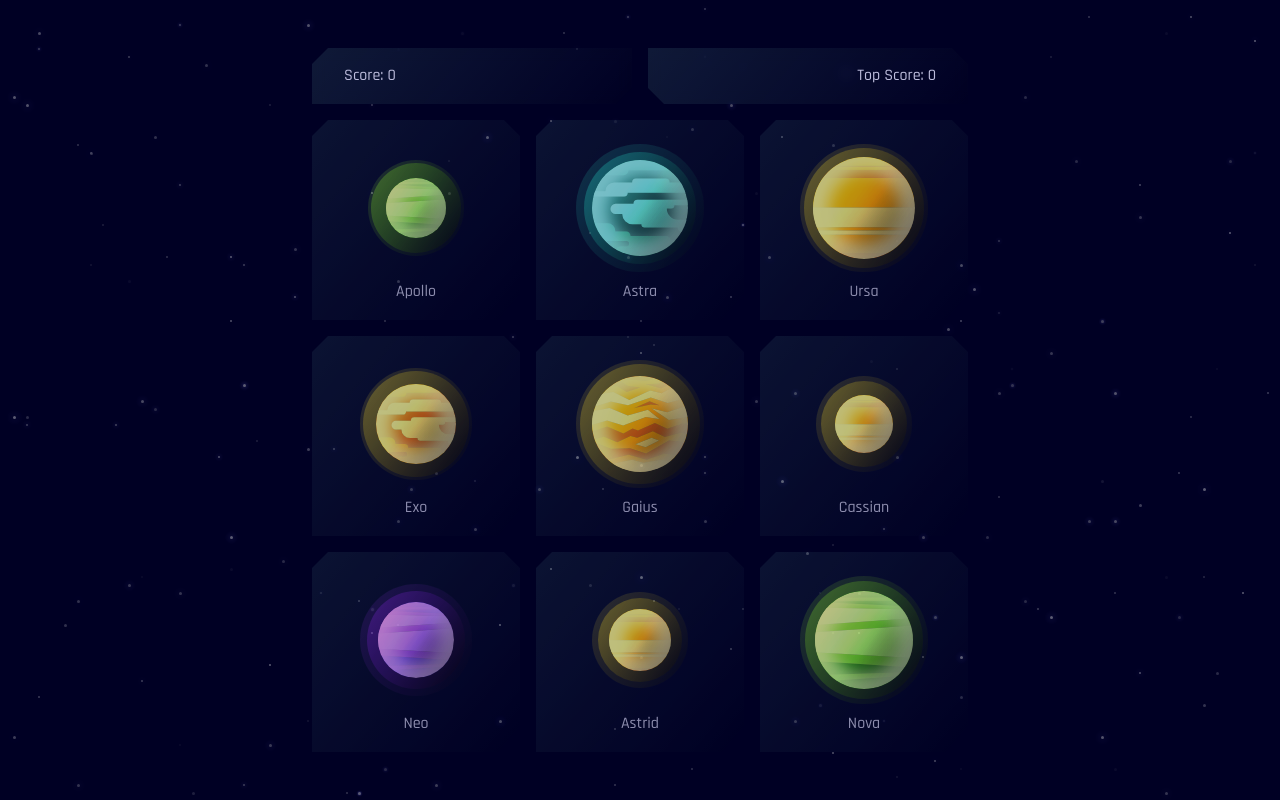
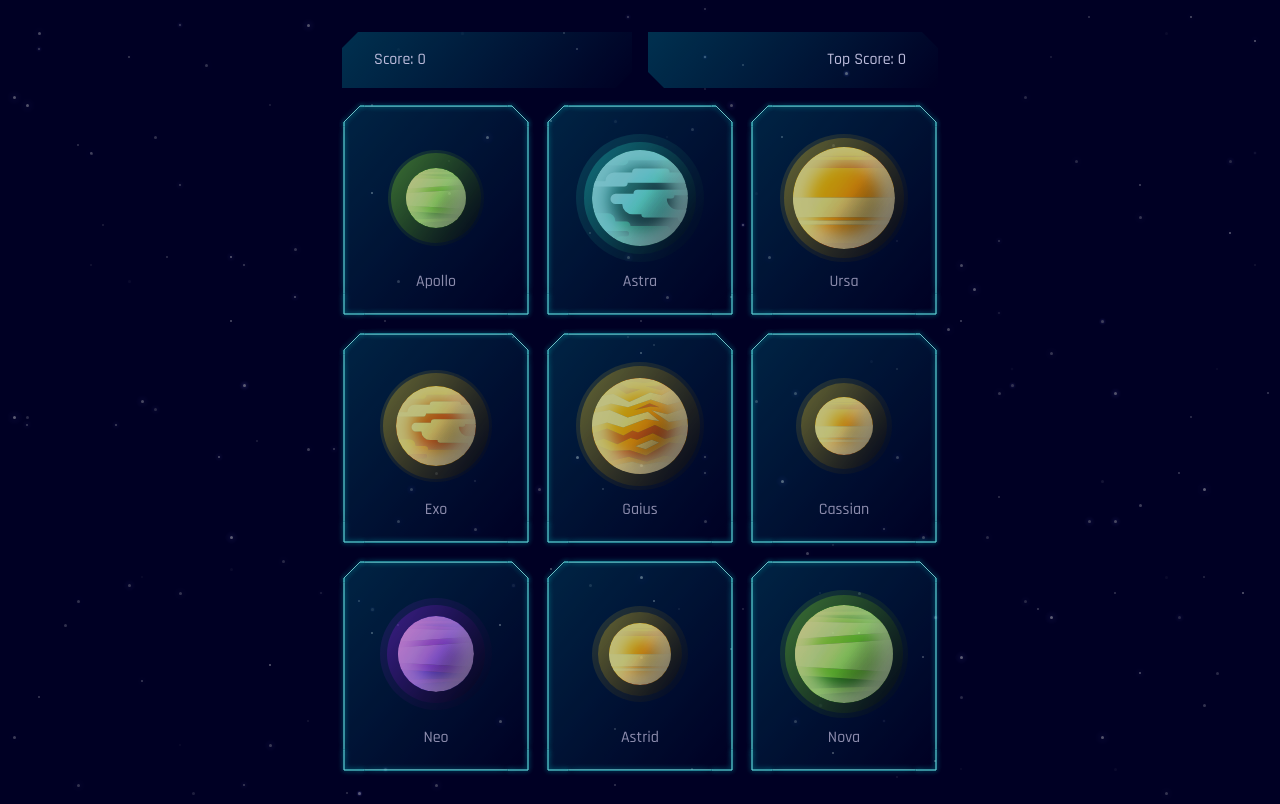
Before and after one commit to acarlie/remember-it-again, a React (Create React App) app: page / in a window 1280 px wide. Both pictures are taken after a click on the button "Start Game". Built offline with nearby package versions, Linux system fonts and the light colour scheme.

Commit message:
update(corner-size): corner size now available on card and outline-card

```diff
--- a/src/components/cards/outline-card.definitions.ts
+++ b/src/components/cards/card.definitions.ts
@@ -1,3 +1,5 @@
+import * as React from 'react'
+
 export type GlowAnimationProps = {
     length: number
     delay: number
@@ -11,17 +13,27 @@ export type SideProps = CardAnimationProp & {
     rotation: number
 }
 
-export type CornerProps = SideProps & {
+export const defaultCornerSize = 16;
+
+type CornerSizeProp = {
+    cornerSize?: number
+}
+
+export type CornerProps = CornerSizeProp & SideProps & {
     isClipped?: boolean
 }
 
-export type Corners = {
+export type Corners = CornerSizeProp & {
     tl?: boolean
     tr?: boolean
     bl?: boolean
     br?: boolean
 }
 
+export type CardProps = Corners & {
+    children?: React.ReactNode
+}
+
 export type OutlineCardProps = Corners & CardAnimationProp & {
     children: React.ReactNode
 }
--- a/src/components/cards/card.tsx
+++ b/src/components/cards/card.tsx
@@ -4,37 +4,25 @@ import CSS from 'csstype';
 
 import { css } from '@emotion/react'
 import { updateOpacity, theme } from '../../theme'
-
-type Corners = {
-    tl?: boolean
-    tr?: boolean
-    bl?: boolean
-    br?: boolean
-    cornerSize?: `${number}px`
-}
-
-interface CardProps extends Corners {
-    children: React.ReactNode
-}
+import { CardProps, Corners, defaultCornerSize } from './card.definitions';
 
 const cardStyles = {
     card: css`
-        backdrop-filter: blur( 6.5px );
-        -webkit-backdrop-filter: blur( 6.5px );
-        background: linear-gradient(130deg,  hsla(173deg, 100%, 80%, .1), ${updateOpacity(theme.color.neutral100, 0)}) ;
+        backdrop-filter: blur( .5px );
+        -webkit-backdrop-filter: blur( .5px );
+        background: linear-gradient(130deg,   ${updateOpacity(theme.color.primary200, .2)}, ${updateOpacity(theme.color.neutral100, 0)}) ;
         box-shadow: 0 8px 32px 0 rgba( 31, 38, 135, 0.37 );
         padding: 1rem 2rem;
     `,
-    getClipPathStyles: ({ tl, tr, bl, br, cornerSize = '16px' }: Corners) => {
+    getClipPathStyles: ({ tl, tr, bl, br, cornerSize }: Corners) => {
         const ret: CSS.Properties = {
-            clipPath: `polygon(${tl ? `0 ${cornerSize}, ${cornerSize} 0,` : '0 0,'} ${tr ? `calc(100% - ${cornerSize}) 0, 100% ${cornerSize},` : '100% 0,'} ${br ? `100% calc(100% - ${cornerSize}), calc(100% - ${cornerSize}) 100%,` : '100% 100%,'}  ${bl ? `${cornerSize} 100%, 0 calc(100% - ${cornerSize})` : '0 100%'})`
+            clipPath: `polygon(${tl ? `0 ${cornerSize}px, ${cornerSize}px 0,` : '0 0,'} ${tr ? `calc(100% - ${cornerSize}px) 0, 100% ${cornerSize}px,` : '100% 0,'} ${br ? `100% calc(100% - ${cornerSize}px), calc(100% - ${cornerSize}px) 100%,` : '100% 100%,'}  ${bl ? `${cornerSize}px 100%, 0 calc(100% - ${cornerSize}px)` : '0 100%'})`
         }
         return ret
     }
 }
 
-
-export const Card = ({ tl, tr, bl, br, cornerSize, children }: CardProps) => {
+export const Card = ({ tl, tr, bl, br, cornerSize = defaultCornerSize, children }: CardProps) => {
     return (
         <div css={cardStyles.card} style={cardStyles.getClipPathStyles({ tl, tr, bl, br, cornerSize })}>
             {children}
--- a/src/components/cards/index.ts
+++ b/src/components/cards/index.ts
@@ -1,3 +1,3 @@
 export * from './card'
 export * from './outline-card'
-export * from './outline-card.definitions'
+export * from './card.definitions'
--- a/src/components/cards/outline-card.tsx
+++ b/src/components/cards/outline-card.tsx
@@ -3,40 +3,60 @@
 import CSS from 'csstype';
 
 import { css, keyframes } from "@emotion/react"
-import { GlowAnimationProps, SideProps, CornerProps, OutlineCardProps } from "./outline-card.definitions"
+import { defaultCornerSize, GlowAnimationProps, SideProps, CornerProps, OutlineCardProps } from "./card.definitions"
+import { Card } from './card';
 
-const cornerSize = '22px'
+const svgPadding = 2
+const svgCornerSize = 22
+const svgInnerCornerSize = svgCornerSize - svgPadding
 
 const animations = {
     glow: keyframes`
         0%, 100% {
-            filter: drop-shadow(0px 0px 3px rgba(0, 255, 255, .5));
+            filter: drop-shadow(0px 0px 2px rgba(0, 255, 255, .5));
         }
         50% {
-            filter: drop-shadow(0px 0px 5px rgba(0, 255, 255, .75));
+            filter: drop-shadow(0px 0px 4px rgba(0, 255, 255, 1));
         }
     `
 }
 
-const cardStyles = {
-    content: css`
-        background: aqua;
-        opacity: 0.2;
+const outlineCardStyles = {
+    background: css`
+        padding: ${svgPadding}px;
+        position: absolute;
+        top: 0;
+        left: 0;
+        width: 100%;
+        height: 100%;
+        > * {
+            width: 100%;
+            height: 100%;
+        }
     `,
+    container: css`
+      position: relative;
+    `,
+    getAnimationStyles: ({ length, delay }: GlowAnimationProps) => {
+        const ret: CSS.Properties = {
+            animationDuration: `${length}ms`,
+            animationDelay: `${delay}ms`,
+            animationIterationCount: 'infinite',
+            animationTimingFunction: 'linear'
+        }
+        return ret
+    },
     grid: css`
+        position: relative;
+        z-index: 10;
         display: grid;
-        grid-template-columns: ${cornerSize} minmax(0px, auto) ${cornerSize};
-        grid-template-rows: ${cornerSize} minmax(0px, auto) ${cornerSize};
+        grid-template-columns: ${svgCornerSize}px minmax(0px, auto) ${svgCornerSize}px;
+        grid-template-rows: ${svgCornerSize}px minmax(0px, auto) ${svgCornerSize}px;
         height: 100%;
         width: 100%;
 
         .container {
             overflow: visible;
-        }
-
-        .fill {
-            opacity: 0.2;
-            fill: aqua;
         }
 
         [class^="stroke"] {
@@ -48,75 +68,68 @@ const cardStyles = {
 
         .stroke-top {
             stroke: #c5fffd;
-            stroke-width: 2px;
+            stroke-width: .75px;
         }
 
         .stroke-bottom {
             stroke: aqua;
-            stroke-width: 3px;
+            stroke-width: 1px;
         }
     `
 }
 
-const getAnimationStyles = ({ length, delay }: GlowAnimationProps) => {
-    const ret: CSS.Properties = {
-        animationDuration: `${length}ms`,
-        animationDelay: `${delay}ms`,
-        animationIterationCount: 'infinite',
-        animationTimingFunction: 'linear'
-    }
-    return ret
-}
-
-const Corner = ({ rotation, animation, isClipped }: CornerProps) => {
-    const path = isClipped ? "M22,2H18l-16,16v4" : "M22,2H2,2v20"
+const Corner = ({ rotation, animation, isClipped, cornerSize = defaultCornerSize }: CornerProps) => {
+    const path = isClipped ? `M22,2h-${svgInnerCornerSize - cornerSize}l-${cornerSize},${cornerSize}v${svgInnerCornerSize - cornerSize}` : "M22,2H2,2V22"
 
     return (
         <svg className="container" style={{ transform: `rotate(${rotation}deg)` }} xmlns="http://www.w3.org/2000/svg" width="100%" height="100%" viewBox="0 0 22 22">
-            <path className="fill" d={`${path}H22Z`} />
-            <path className="stroke-bottom" d={path} style={animation && getAnimationStyles(animation)} />
-            <path className="stroke-top" d={path} style={animation && getAnimationStyles(animation)} />
+            {/* <path className="fill" d={`${path}H22Z`} /> */}
+            <path className="stroke-bottom" d={path} style={animation && outlineCardStyles.getAnimationStyles(animation)} />
+            <path className="stroke-top" d={path} style={animation && outlineCardStyles.getAnimationStyles(animation)} />
         </svg>
     )
 }
 
 const SideHorizontal = ({ rotation, animation }: SideProps) => (
     <svg className="container" style={{ transform: `rotate(${rotation}deg)` }} xmlns="http://www.w3.org/2000/svg" width="100%" height="100%" viewBox="0 0 60 22" preserveAspectRatio="none">
-        <rect className="fill" y="2" width="60" height="20" />
-        <line className="stroke-bottom" x1="60" y1="2" y2="2" style={animation && getAnimationStyles(animation)} />
-        <line className="stroke-top" x1="60" y1="2" y2="2" style={animation && getAnimationStyles(animation)} />
+        {/* <rect className="fill" y="2" width="60" height="20" /> */}
+        <line className="stroke-bottom" x1="60" y1="2" y2="2" style={animation && outlineCardStyles.getAnimationStyles(animation)} />
+        <line className="stroke-top" x1="60" y1="2" y2="2" style={animation && outlineCardStyles.getAnimationStyles(animation)} />
     </svg>
 )
 
 const SideVertical = ({ rotation, animation }: SideProps) => (
     <svg className="container" style={{ transform: `rotate(${rotation}deg)` }} xmlns="http://www.w3.org/2000/svg" width="100%" height="100%" viewBox="0 0 22 60" preserveAspectRatio="none">
-        <rect className="fill" x="2" width="20" height="60" />
-        <line className="stroke-bottom" x1="2" x2="2" y2="60" style={animation && getAnimationStyles(animation)} />
-        <line className="stroke-top" x1="2" x2="2" y2="60" style={animation && getAnimationStyles(animation)} />
+        {/* <rect className="fill" x="2" width="20" height="60" /> */}
+        <line className="stroke-bottom" x1="2" x2="2" y2="60" style={animation && outlineCardStyles.getAnimationStyles(animation)} />
+        <line className="stroke-top" x1="2" x2="2" y2="60" style={animation && outlineCardStyles.getAnimationStyles(animation)} />
     </svg>
 )
 
 // NOTE: Only using emotion on top level component to reduce repeated <style> tags rendering
 // TODO: Explore other ways to use Emotion in sub-components
-export const OutlineCard = ({ tl, tr, bl, br, children, animation }: OutlineCardProps) => (
-    <div css={cardStyles.grid}>
-
+export const OutlineCard = ({ tl, tr, bl, br, children, animation, cornerSize }: OutlineCardProps) => (
+    <div css={outlineCardStyles.container}>
+        <div css={outlineCardStyles.background}>
+            <Card tl={tl} tr={tr} bl={bl} cornerSize={cornerSize} />
+        </div>
+        <div css={outlineCardStyles.grid}>
             {/* Top */}
-        <Corner rotation={0} isClipped={tl} animation={animation} />
+            <Corner cornerSize={cornerSize} rotation={0} isClipped={tl} animation={animation} />
             <SideHorizontal rotation={0} animation={animation} />
-        <Corner rotation={90} isClipped={tr} animation={animation} />
+            <Corner cornerSize={cornerSize} rotation={90} isClipped={tr} animation={animation} />
 
             {/* Center */}
             <SideVertical rotation={0} animation={animation} />
-        <div css={cardStyles.content}>
+            <div>
                 {children}
             </div>
             <SideVertical rotation={180} animation={animation} />
 
             {/* Bottom */}
-        <Corner rotation={270} isClipped={bl} animation={animation} />
+            <Corner cornerSize={cornerSize} rotation={270} isClipped={bl} animation={animation} />
             <SideHorizontal rotation={180} animation={animation} />
-        <Corner rotation={180} isClipped={br} animation={animation} />
-
-    </div >
+            <Corner cornerSize={cornerSize} rotation={180} isClipped={br} animation={animation} />
+        </div>
+    </div>
 )
--- a/src/components/tile.tsx
+++ b/src/components/tile.tsx
@@ -3,9 +3,9 @@
 import * as React from 'react'
 import { css } from '@emotion/react'
 import { OptionData } from '../game/game.definitions'
-import { Card } from './cards/card'
 import { Planet } from './planets/planet'
 import { PlanetColor, PlanetAttributes } from './planets/planets.definitions'
+import { OutlineCard } from './cards'
 
 const tileStyle = css`
     opacity: .75;
@@ -25,13 +25,13 @@ export interface TileProps extends TileAttributes {
 export const Tile = ({ label, planetColor, pattern, variance1, variance2, color, ...props }: TileProps) => {
     return (
         <button css={tileStyle} {...props}>
-            <Card cornerSize='16px' tl tr>
+            <OutlineCard cornerSize={16} tl tr animation={{ length: 3000, delay: 300 }}>
                 <div style={{ width: '9rem', height: '9rem', display: 'flex', justifyContent: 'center', alignItems: 'center' }}>
 
                     <Planet {...planetColor} variance1={variance1} variance2={variance2} pattern={pattern} />
                 </div>
                 {label}
-            </Card>
+            </OutlineCard>
         </button>
     )
 }
```
Also changed, not shown: src/game/game.tsx (+0 -11 lines). Lines whose indentation alone changed are shown as unchanged.
